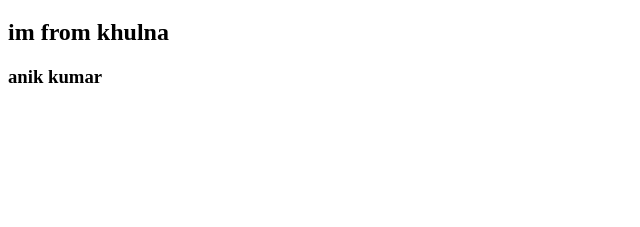
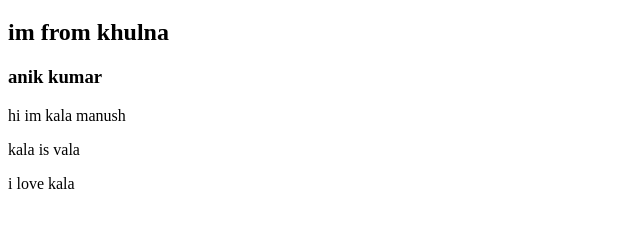
Before and after one commit to akanik3376/my-fast-repo, a plain HTML site: page index.html in a window 1280 px wide. Shown: the part 61-288 px from the top of the page, without its empty margins (0-640 px from the left). Drawn offline with Linux system fonts and the light colour scheme.

Commit message:
added paragraph

```diff
--- a/index.html
+++ b/index.html
@@ -11,6 +11,10 @@
     <h2>im from khulna</h2>
     <h3>anik kumar</h3>
 
+    <p>hi im kala manush</p>
+    <p>kala is vala</p>
+    <p>i love kala</p>
+
 
 </body>
 </html>
```
